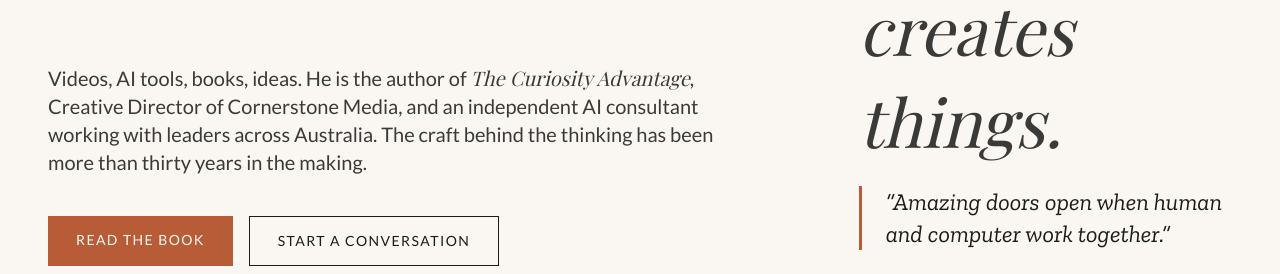
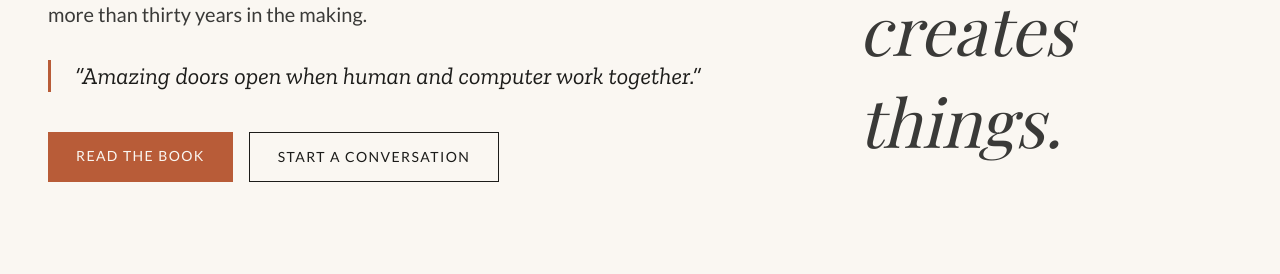
Before and after one commit to bigphilly1/philcarey-website, a Next.js app: page / in a window 1280 px wide. Shown: the part 678-952 px from the top of the page. Built offline with nearby package versions, Linux system fonts and the light colour scheme; a web font is replaced by a local one.

Commit message:
Move quote to left column below subheadline

```diff
--- a/src/app/page.tsx
+++ b/src/app/page.tsx
@@ -17,15 +17,23 @@ export default function Home() {
         <div className="max-w-wide mx-auto px-6 md:px-12 w-full">
           <div className="grid md:grid-cols-12 gap-8 items-end py-20 md:py-28">
 
-            {/* Left: subheadline + buttons */}
+            {/* Left: subheadline + quote + buttons */}
             <div className="md:col-span-7 flex flex-col justify-end">
-              <p className="font-sans text-lg md:text-xl text-charcoal-mid leading-relaxed max-w-prose mb-10">
+              <p className="font-sans text-lg md:text-xl text-charcoal-mid leading-relaxed max-w-prose mb-8">
                 Videos, AI tools, books, ideas. He is the author of{" "}
                 <em className="font-serif">The Curiosity Advantage</em>, Creative
                 Director of Cornerstone Media, and an independent AI consultant
                 working with leaders across Australia. The craft behind the
                 thinking has been more than thirty years in the making.
               </p>
+
+              {/* Pull quote — Zilla Slab */}
+              <div className="accent-pull mb-10">
+                <p className="font-slab italic text-xl md:text-2xl text-charcoal leading-snug">
+                  &ldquo;Amazing doors open when human and computer work
+                  together.&rdquo;
+                </p>
+              </div>
 
               <div className="flex flex-wrap gap-4">
                 <Link
@@ -43,7 +51,7 @@ export default function Home() {
               </div>
             </div>
 
-            {/* Right: portrait + name + quote */}
+            {/* Right: portrait + name */}
             <div className="md:col-span-4 md:col-start-9 md:pb-4 flex flex-col gap-5">
               {/* Square portrait */}
               <div className="relative w-full aspect-square overflow-hidden">
@@ -66,14 +74,6 @@ export default function Home() {
                   creates things.
                 </span>
               </h1>
-
-              {/* Pull quote — Zilla Slab */}
-              <div className="accent-pull">
-                <p className="font-slab italic text-xl md:text-2xl text-charcoal leading-snug">
-                  &ldquo;Amazing doors open when human and computer work
-                  together.&rdquo;
-                </p>
-              </div>
             </div>
 
           </div>
```
